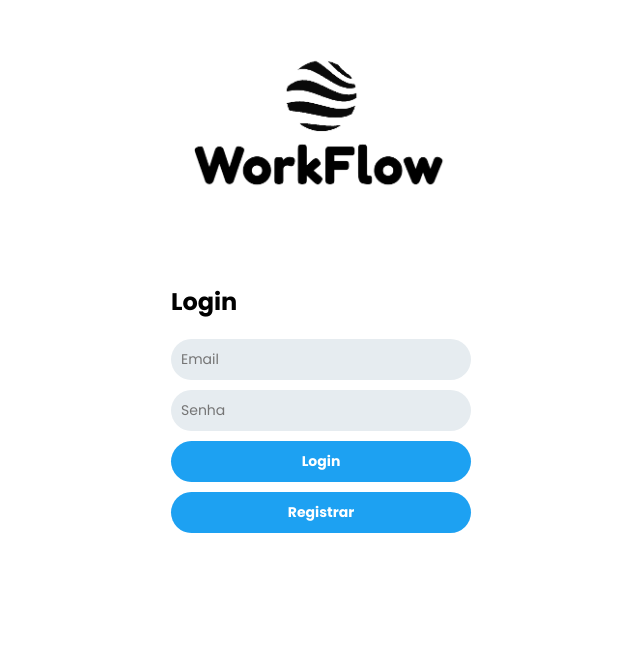
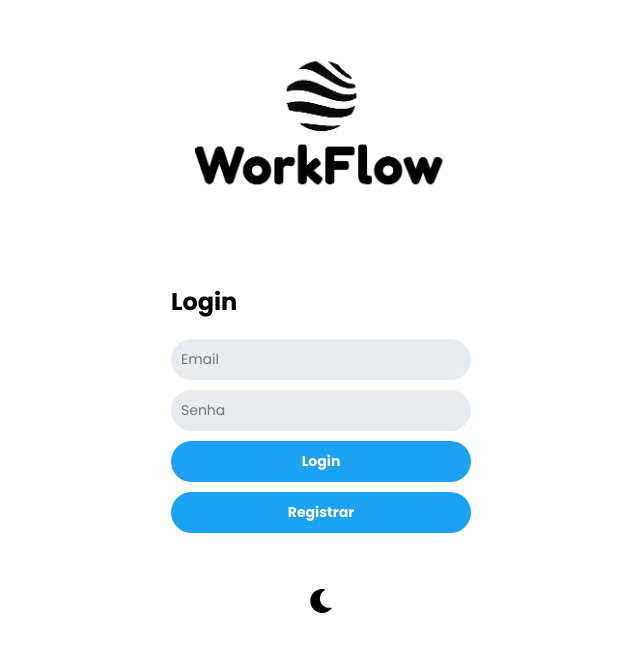
Before and after one commit to PedroHGaspar/intern_system_jobs, a React (Create React App) app in the folder intern_software/: page / in a window 1280 px wide. Shown: the part 138-790 px from the top of the page, without its empty margins (319-959 px from the left). Built offline with nearby package versions, Linux system fonts and the light colour scheme; no server answers.

Commit message:
Commit(26/06)- Adicionei o DarkMode a tela de login

```diff
--- a/intern_software/package.json
+++ b/intern_software/package.json
@@ -9,6 +9,7 @@
     "firebase": "^9.22.1",
     "react": "^18.2.0",
     "react-dom": "^18.2.0",
+    "react-icons": "^4.8.0",
     "react-router-dom": "^6.11.2",
     "react-scripts": "^5.0.1",
     "web-vitals": "^2.1.4"
--- a/intern_software/src/Components/Login.jsx
+++ b/intern_software/src/Components/Login.jsx
@@ -1,19 +1,15 @@
 import React, { useState } from 'react';
 import { useNavigate } from 'react-router-dom';
 import firebase from 'firebase/compat/app';
+import { IoMdMoon } from 'react-icons/io';
 import 'firebase/compat/auth';
-import '../style/login.css'
-import Logo from "../images/logo.png"
+import { FaMoon } from 'react-icons/fa';
+import '../style/login.css';
+import Logo from '../images/logo.png';
+import LogoWhite from '../images/logo-white.png';
 
 const firebaseConfig = {
-    apiKey: process.env.REACT_APP_FIREBASE_API_KEY,
-    authDomain: process.env.REACT_APP_FIREBASE_AUTH_DOMAIN,
-    projectId: process.env.REACT_APP_FIREBASE_PROJECT_ID,
-    storageBucket: process.env.REACT_APP_FIREBASE_STORAGE_BUCKET,
-    messagingSenderId: process.env.REACT_APP_FIREBASE_MESSAGING_SENDER_ID,
-    appId: process.env.REACT_APP_FIREBASE_APP_ID,
-    measurementId: process.env.REACT_APP_FIREBASE_MEASUREMENT_ID,
-    databaseURL: process.env.REACT_APP_FIREBASE_DATABASE_URL,
+  // Configurações do Firebase
 };
 
 firebase.initializeApp(firebaseConfig);
@@ -22,6 +18,7 @@ const firebaseConfig = {
   const [email, setEmail] = useState('');
   const [password, setPassword] = useState('');
   const [errorMessage, setErrorMessage] = useState('');
+  const [darkMode, setDarkMode] = useState(false);
   const navigate = useNavigate();
 
   const handleEmailChange = (e) => {
@@ -54,9 +51,13 @@ const firebaseConfig = {
     navigate('/register');
   };
 
+  const toggleDarkMode = () => {
+    setDarkMode(!darkMode);
+  };
+
   return (
-      <div className="login-container">
-        <img src={Logo}alt="Logo" className="logo" />
+    <div className={`login-container ${darkMode ? 'dark-mode' : ''}`}>
+      <img src={darkMode ? LogoWhite : Logo} alt="Logo" className="logo" />
       <div>
         <h2>Login</h2>
         <form>
@@ -76,6 +77,9 @@ const firebaseConfig = {
           {errorMessage && <p className="error-message">{errorMessage}</p>}
         </form>
       </div>
+      <button className="dark-mode-button" onClick={toggleDarkMode}>
+        <FaMoon />
+      </button>
     </div>
   );
 };
--- a/intern_software/src/style/login.css
+++ b/intern_software/src/style/login.css
@@ -1,5 +1,13 @@
 * {
   color-scheme: light;
+}
+
+.light-mode {
+  background-color: #fff;
+}
+
+.dark-mode {
+  background-color: #222;
 }
 
 .login-container {
@@ -8,18 +16,37 @@
   align-items: center;
   justify-content: center;
   height: 100vh;
-
+  position: relative;
+}
+.logo {
+  width: 370px;
 }
 
-  .logo {
-    width: 370px;
-
+.dark-mode-button {
+  position: absolute;
+  bottom: 20px;
+  left: 50%;
+  transform: translateX(-50%);
+  background: transparent;
+  border: none;
+  outline: none;
+  color: #000;
+  font-size: 24px;
+  cursor: pointer;
+}
+.dark-mode-button:hover {
+  color: #fff;
 }
 
 h2 {
   font-size: 24px;
   font-weight: bold;
   margin-bottom: 20px;
+  color: #000;
+}
+
+.dark-mode h2 {
+  color: #fff;
 }
 
 form {
@@ -35,6 +62,12 @@
   border-radius: 99px;
   background-color: #e6ecf0;
   font-size: 14px;
+  color: #000;
+}
+
+.dark-mode input {
+  background-color: #333;
+  color: #fff;
 }
 
 button {
@@ -49,8 +82,16 @@
   cursor: pointer;
 }
 
+.dark-mode button {
+  background-color: #333;
+}
+
 button:hover {
   background-color: #0c8ed9;
+}
+
+.dark-mode button:hover {
+  background-color: #555;
 }
 
 .error-message {
```
Also changed, not shown: intern_software/src/images/logo-white.png (added), 1 other file (tests, documents, lock files or other folders). Lines whose indentation alone changed are shown as unchanged.
